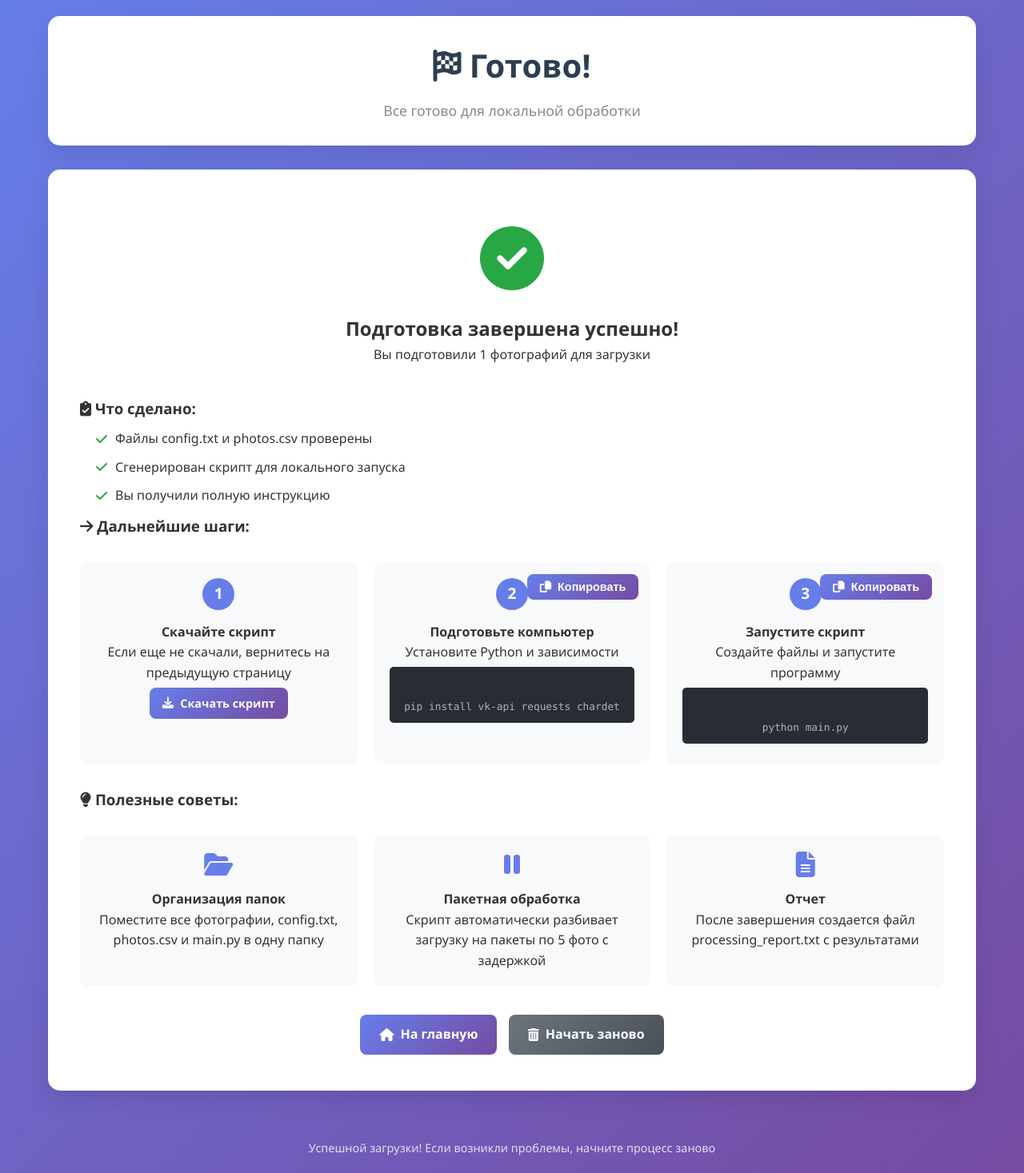
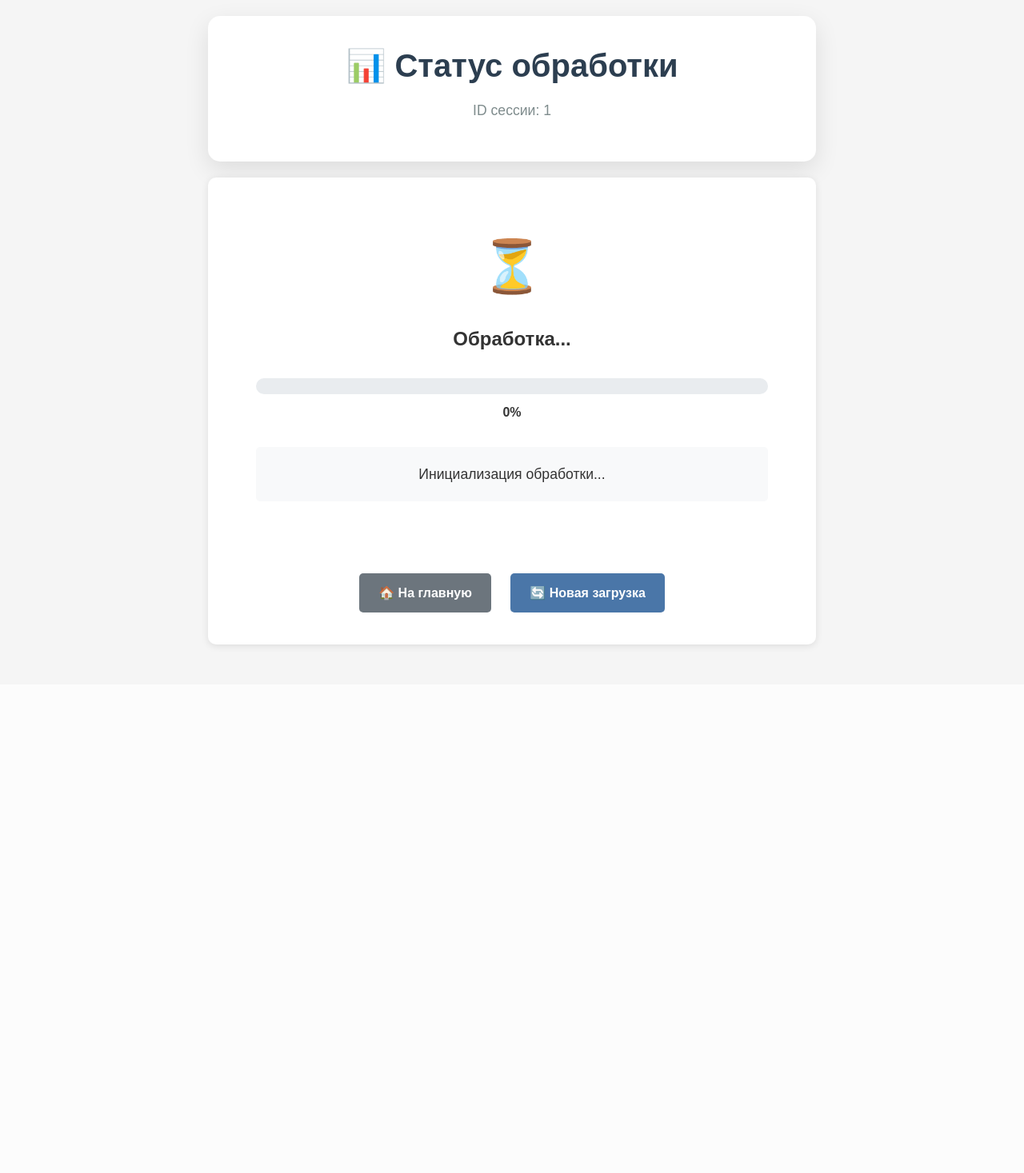
Before and after one commit to pustow-create/upload, a Flask app: template templates/result.html in a window 1280 px wide. Shown: the whole page at 80% size. After the commit the page ends 811 px from the top, so only its background shows below. Run offline with Flask 3, Linux system fonts and the light colour scheme; the template is opened without the code that fills it: most values are stand-ins (such as "Sample title", 1, 10 or a date in 2020).

Commit message:
Update result.html

```diff
--- a/templates/result.html
+++ b/templates/result.html
@@ -3,102 +3,144 @@
 <head>
     <meta charset="UTF-8">
     <meta name="viewport" content="width=device-width, initial-scale=1.0">
-    <title>Готово! - VK Photo Uploader</title>
+    <title>Результат - VK Photo Uploader</title>
     <link rel="stylesheet" href="{{ url_for('static', filename='style.css') }}">
-    <link rel="stylesheet" href="https://cdnjs.cloudflare.com/ajax/libs/font-awesome/6.4.0/css/all.min.css">
+    <style>
+        * { margin: 0; padding: 0; box-sizing: border-box; }
+        body { font-family: Arial, sans-serif; background: #f5f5f5; }
+        .container { max-width: 800px; margin: 0 auto; padding: 20px; }
+        .header { text-align: center; margin-bottom: 20px; }
+        .card { background: white; padding: 30px; border-radius: 10px; box-shadow: 0 2px 10px rgba(0,0,0,0.1); }
+        h1 { color: #2c3e50; }
+        .subtitle { color: #7f8c8d; margin-bottom: 20px; }
+
+        .status-box { text-align: center; padding: 30px; }
+        .status-icon { font-size: 4em; margin-bottom: 20px; }
+        .processing { color: #4a76a8; }
+        .success { color: #28a745; }
+        .error { color: #dc3545; }
+
+        .progress-container { margin: 30px 0; }
+        .progress-bar { height: 20px; background: #e9ecef; border-radius: 10px; overflow: hidden; }
+        .progress-fill { height: 100%; background: #4a76a8; border-radius: 10px; transition: width 0.5s; }
+        .progress-text { text-align: center; margin-top: 10px; font-weight: bold; }
+
+        .status-message { padding: 20px; background: #f8f9fa; border-radius: 5px; margin: 20px 0;
+                         font-size: 1.1em; text-align: center; }
+
+        .result-output { margin-top: 30px; }
+        .result-output pre { background: #282c34; color: white; padding: 20px; border-radius: 5px;
+                            overflow-x: auto; font-family: monospace; }
+
+        .btn { display: inline-block; padding: 12px 24px; background: #4a76a8; color: white;
+               text-decoration: none; border-radius: 5px; font-weight: bold; margin: 10px; }
+        .btn:hover { background: #3a6690; }
+        .btn-secondary { background: #6c757d; }
+        .btn-secondary:hover { background: #5a6268; }
+
+        .actions { text-align: center; margin-top: 30px; }
+    </style>
 </head>
 <body>
     <div class="container">
         <header class="header">
-            <h1><i class="fas fa-flag-checkered"></i> Готово!</h1>
-            <p class="subtitle">Все готово для локальной обработки</p>
+            <h1>📊 Статус обработки</h1>
+            <p class="subtitle">ID сессии: {{ session_id }}</p>
         </header>
 
-        <main class="main-content">
         <div class="card">
-                <div class="success-animation">
-                    <i class="fas fa-check-circle"></i>
-                    <h2>Подготовка завершена успешно!</h2>
-                    <p>Вы подготовили {{ photo_count }} фотографий для загрузки</p>
+            <div class="status-box">
+                <div class="status-icon processing">
+                    ⏳
+                </div>
+                <h2 id="status-title">Обработка...</h2>
+
+                <div class="progress-container">
+                    <div class="progress-bar">
+                        <div class="progress-fill" id="progress-fill" style="width: 0%"></div>
+                    </div>
+                    <div class="progress-text" id="progress-text">0%</div>
                 </div>
 
-                <div class="summary">
-                    <h3><i class="fas fa-clipboard-check"></i> Что сделано:</h3>
-                    <ul>
-                        <li><i class="fas fa-check"></i> Файлы config.txt и photos.csv проверены</li>
-                        <li><i class="fas fa-check"></i> Сгенерирован скрипт для локального запуска</li>
-                        <li><i class="fas fa-check"></i> Вы получили полную инструкцию</li>
-                    </ul>
+                <div class="status-message" id="status-message">
+                    Инициализация обработки...
+                </div>
             </div>
 
-                <div class="next-steps">
-                    <h3><i class="fas fa-arrow-right"></i> Дальнейшие шаги:</h3>
-
-                    <div class="steps-grid">
-                        <div class="step">
-                            <div class="step-number">1</div>
-                            <h4>Скачайте скрипт</h4>
-                            <p>Если еще не скачали, вернитесь на предыдущую страницу</p>
-                            <a href="{{ url_for('process_files') }}" class="btn btn-small">
-                                <i class="fas fa-download"></i> Скачать скрипт
-                            </a>
+            <div class="result-output" id="result-output" style="display: none;">
+                <h3>Результат:</h3>
+                <pre id="result-content"></pre>
             </div>
 
-                        <div class="step">
-                            <div class="step-number">2</div>
-                            <h4>Подготовьте компьютер</h4>
-                            <p>Установите Python и зависимости</p>
-                            <pre class="small-terminal">pip install vk-api requests chardet</pre>
-                        </div>
-
-                        <div class="step">
-                            <div class="step-number">3</div>
-                            <h4>Запустите скрипт</h4>
-                            <p>Создайте файлы и запустите программу</p>
-                            <pre class="small-terminal">python main.py</pre>
+            <div class="actions">
+                <a href="{{ url_for('cleanup') }}" class="btn btn-secondary">
+                    🏠 На главную
+                </a>
+                <a href="{{ url_for('upload') }}" class="btn">
+                    🔄 Новая загрузка
+                </a>
             </div>
         </div>
     </div>
 
-                <div class="tips">
-                    <h3><i class="fas fa-lightbulb"></i> Полезные советы:</h3>
-                    <div class="tips-grid">
-                        <div class="tip">
-                            <i class="fas fa-folder-open"></i>
-                            <h4>Организация папок</h4>
-                            <p>Поместите все фотографии, config.txt, photos.csv и main.py в одну папку</p>
-                        </div>
+    <script>
+        const sessionId = '{{ session_id }}';
 
-                        <div class="tip">
-                            <i class="fas fa-pause"></i>
-                            <h4>Пакетная обработка</h4>
-                            <p>Скрипт автоматически разбивает загрузку на пакеты по 5 фото с задержкой</p>
-                        </div>
+        function updateStatus() {
+            fetch(`/status/${sessionId}`)
+                .then(response => response.json())
+                .then(data => {
+                    // Обновляем прогресс
+                    const progressFill = document.getElementById('progress-fill');
+                    const progressText = document.getElementById('progress-text');
+                    const statusMessage = document.getElementById('status-message');
+                    const statusTitle = document.getElementById('status-title');
+                    const statusIcon = document.querySelector('.status-icon');
 
-                        <div class="tip">
-                            <i class="fas fa-file-alt"></i>
-                            <h4>Отчет</h4>
-                            <p>После завершения создается файл processing_report.txt с результатами</p>
-                        </div>
-                    </div>
-                </div>
+                    progressFill.style.width = `${data.progress || 0}%`;
+                    progressText.textContent = `${data.progress || 0}%`;
+                    statusMessage.textContent = data.message || 'Обработка...';
 
-                <div class="form-actions">
-                    <a href="{{ url_for('index') }}" class="btn btn-primary">
-                        <i class="fas fa-home"></i> На главную
-                    </a>
-                    <a href="{{ url_for('cleanup') }}" class="btn btn-secondary">
-                        <i class="fas fa-trash-alt"></i> Начать заново
-                    </a>
-                </div>
-            </div>
-        </main>
+                    // Меняем статус
+                    if (data.status === 'success') {
+                        statusTitle.textContent = '✅ Успешно!';
+                        statusIcon.innerHTML = '✅';
+                        statusIcon.className = 'status-icon success';
 
-        <footer class="footer">
-            <p>Успешной загрузки! Если возникли проблемы, начните процесс заново</p>
-        </footer>
-    </div>
+                        // Показываем результат
+                        if (data.result) {
+                            const resultOutput = document.getElementById('result-output');
+                            const resultContent = document.getElementById('result-content');
+                            resultOutput.style.display = 'block';
+                            resultContent.textContent = data.result;
+                        }
 
-    <script src="{{ url_for('static', filename='script.js') }}"></script>
+                        // Останавливаем опрос
+                        clearInterval(intervalId);
+
+                    } else if (data.status === 'error') {
+                        statusTitle.textContent = '❌ Ошибка';
+                        statusIcon.innerHTML = '❌';
+                        statusIcon.className = 'status-icon error';
+
+                        // Останавливаем опрос
+                        clearInterval(intervalId);
+                    }
+
+                })
+                .catch(error => {
+                    console.error('Ошибка получения статуса:', error);
+                });
+        }
+
+        // Начинаем опрос статуса
+        const intervalId = setInterval(updateStatus, 2000);
+        updateStatus(); // Первый запрос сразу
+
+        // Останавливаем опрос при закрытии страницы
+        window.addEventListener('beforeunload', () => {
+            clearInterval(intervalId);
+        });
+    </script>
 </body>
 </html>
```
Lines whose indentation alone changed are shown as unchanged.
